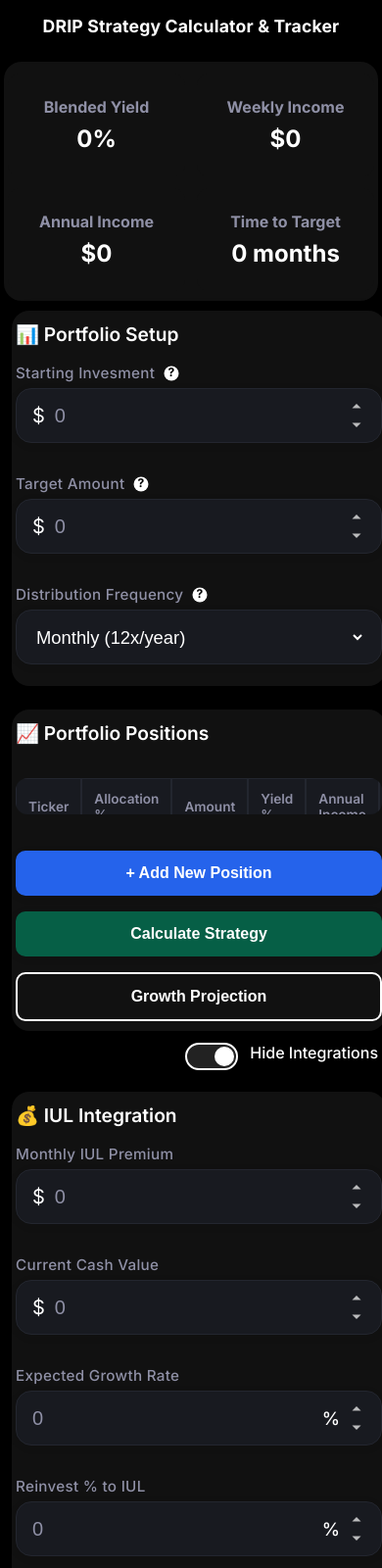
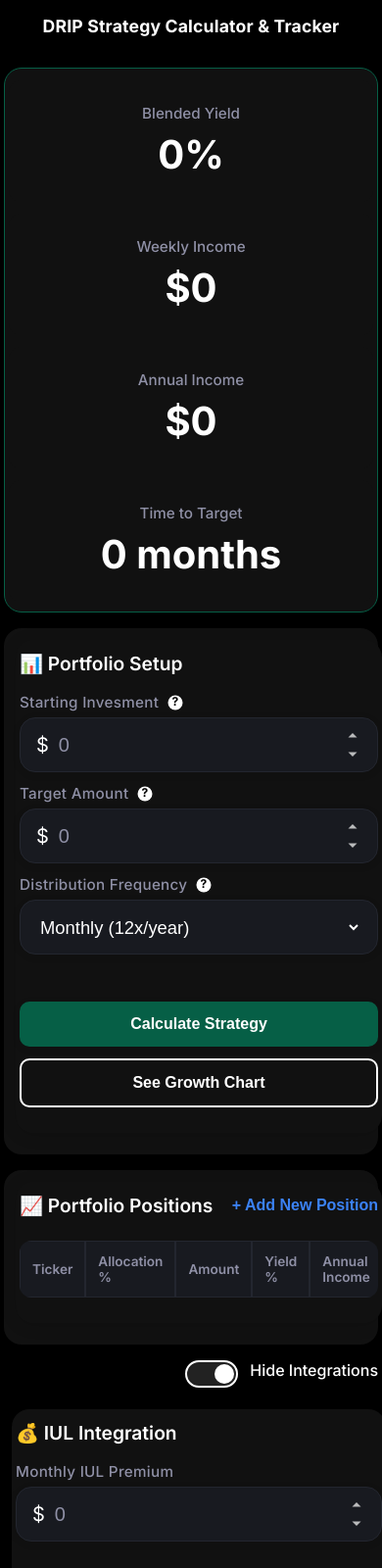
Before and after one commit to ajordant1989/Drip_Strategy, a plain HTML site: page Drip_Strategy.html in a window 390 px wide. Shown: the top 1600 px of the page at 98% size. Drawn offline with nearby package versions, Linux system fonts and the light colour scheme.

Commit message:
Refactor portfolio layout and update button styles
Reorganized the portfolio setup and positions sections for improved layout and responsiveness. Added new button styles for 'Calculate Strategy' and 'Add New Position', replaced button groups with a unified action bar, and updated table and result card styles for better mobile compatibility.

```diff
--- a/Drip_Strategy.html
+++ b/Drip_Strategy.html
@@ -34,8 +34,9 @@
                 <div class="value" id="timeToTarget">0 months</div>
             </div>
         </div>
-        <div class="portfolio-grid">
-            <div class="card portfolio-setup" style="display: flex;">
+
+        <section class="full-width" style="margin-bottom: 16px;">
+            <div class="card portfolio-setup">
                 <h2>📊 Portfolio Setup</h2>
                 <div class="input-group">
                     <div style="display: flex; flex-direction: column; position: relative;">
@@ -96,8 +97,7 @@
                             </div>
                         </div>
                     </div>
-                </div>
-                <div class="" style="display: flex; flex-direction: column;">
+                    <div style="display: flex; flex-direction: column; position: relative;">
                         <label for="distributionFreq" style="display: flex; align-items: center;">
                             Distribution Frequency
                             <span class="tooltip-icon" tabindex="0" style="margin-left: 8px;">
@@ -123,9 +123,21 @@
                         </div>
                     </div>
                 </div>
+                <div class="action-buttons">
+                    <button class="btn btn-green" onclick="calculateResults()">Calculate Strategy</button>
+                    <button class="projection-btn" onclick="scrollToProjection()">See Growth Chart</button>
+                </div>
+            </div>
+        </section>
 
+        <section class="full-width" style="margin-bottom: 16px;">
             <div class="card portfolio-positions">
-                <h2>📈 Portfolio Positions</h2>
+                <div style="display: flex; align-items: center; justify-content: space-between; margin-bottom: 8px;">
+                    <h2 style="margin: 0;">📈 Portfolio Positions</h2>
+                    <button class="add-position-text-btn" onclick="openAddPositionModal()" type="button">+ Add New
+                        Position
+                    </button>
+                </div>
                 <div id="allocationError" class="error-message" style="display: none;"></div>
                 <table class="portfolio-table" id="portfolioTable">
                     <thead>
@@ -142,15 +154,8 @@
                     <tbody id="portfolioBody">
                     </tbody>
                 </table>
-                <div class="button-group">
-                    <div class="main-action-btns">
-                        <button class="btn" onclick="openAddPositionModal()">+ Add New Position</button>
-                        <button class="btn" onclick="calculateResults()">Calculate Strategy</button>
             </div>
-                    <button class="projection-btn" onclick="scrollToProjection()">Growth Projection</button>
-                </div>
-            </div>
-        </div>
+        </section>
 
         <!-- Integration Grid Toggle Switch -->
         <div style="width:100%; display:flex; justify-content:flex-end; margin-bottom:16px;">
--- a/global.css
+++ b/global.css
@@ -33,7 +33,7 @@ body {
 
 h1 {
     color: #fff;
-    font-size: 3.2rem;
+    font-size: 2.2rem;
     font-weight: 700;
     margin-top: 48px;
     margin-bottom: 32px;
@@ -185,6 +185,47 @@ select::placeholder {
     color: #222;
 }
 
+/* Green button style for Calculate Strategy */
+.btn-green {
+    background: #065f46;
+    color: #fff;
+    border: none;
+    border-radius: 10px;
+    padding: 14px 0;
+    font-size: 1rem;
+    font-weight: 600;
+    cursor: pointer;
+    width: 100%;
+    box-shadow: 0 2px 8px rgba(0, 0, 0, 0.08);
+    transition: background 0.2s, color 0.2s;
+}
+
+.btn-green:hover {
+    background: #064e3b;
+    color: #fff;
+}
+
+/* Blue button style for Add New Position */
+.btn-blue {
+    background: #2563eb;
+    color: #fff;
+    border: none;
+    border-radius: 10px;
+    padding: 14px 0;
+    font-size: 1rem;
+    font-weight: 600;
+    cursor: pointer;
+    width: 30%;
+    margin: 0 auto;
+    box-shadow: 0 2px 8px rgba(0, 0, 0, 0.08);
+    transition: background 0.2s, color 0.2s;
+}
+
+.btn-blue:hover {
+    background: #1d4ed8;
+    color: #fff;
+}
+
 .button-group {
     display: flex;
     flex-direction: column;
@@ -254,9 +295,9 @@ select::placeholder {
 }
 
 .projection-btn:hover {
-    background: #181A20;
+    background: #000;
     color: #fff;
-    border-color: #2563eb;
+    border-color: #FF;
 }
 
 /* Portfolio Table Styles */
@@ -265,13 +306,13 @@ select::placeholder {
     color: #fff;
     border-radius: 12px;
     width: 100%;
-    max-width: 1280px;
     margin: 16px 0;
     font-size: 0.95rem;
     border-collapse: separate;
     border-spacing: 0;
     overflow-x: auto;
     display: block;
+    table-layout: fixed;
 }
 
 .portfolio-table th {
@@ -305,12 +346,11 @@ select::placeholder {
     min-width: 40px;
     max-width: 80px;
     box-sizing: border-box;
-    text-align: right;
 }
 
 .portfolio-table td > div {
     flex: 1;
-    min-width: 80px;
+    min-width: 0;
     padding: 12px;
     box-sizing: border-box;
 }
@@ -333,7 +373,10 @@ select::placeholder {
     box-sizing: border-box;
     table-layout: fixed;
     overflow-x: auto;
-    display: table;
+    display: flex;
+    flex-direction: column;
+    height: 100%;
+    min-height: 0;
 }
 
 .projection-table thead {
@@ -390,10 +433,11 @@ select::placeholder {
 .results {
     display: flex;
     flex-direction: row;
-    gap: 20px;
-    margin: 32px 0;
+    gap: 16px;
+    margin: 16px 0;
     width: 100%;
     max-width: 1280px;
+    border: 1px solid #065f46;
 }
 
 .result-card {
@@ -408,13 +452,14 @@ select::placeholder {
 }
 
 .result-card h3 {
-    font-size: 1rem;
+    font-size: 0.95rem;
+    font-weight: 500;
     margin-bottom: 8px;
     color: #8F90A6;
 }
 
 .result-card .value {
-    font-size: 1.5rem;
+    font-size: 2.5rem;
     font-weight: 700;
 }
 
@@ -653,6 +698,7 @@ select::placeholder {
     display: flex;
     flex-direction: column;
     align-items: stretch;
+    min-height: 0;
     height: 100%;
 }
 
@@ -670,11 +716,45 @@ select::placeholder {
 .card.portfolio-positions {
     align-self: stretch;
     height: 100%;
+    width: 100%;
+    max-width: none;
 }
 
 /* Fix for overflow: ensure card content does not overflow */
 .card {
     overflow: visible;
+}
+
+/* Portfolio section: stack setup above positions, both full width */
+.portfolio-section {
+    display: flex;
+    flex-direction: column;
+    gap: 24px;
+    width: 100%;
+    max-width: 1280px;
+}
+
+/* Portfolio setup inputs: row on desktop, stacked on mobile */
+.portfolio-setup-inputs {
+    display: flex;
+    flex-direction: row;
+    gap: 24px;
+    width: 100%;
+}
+
+.portfolio-setup-inputs .input-group {
+    flex: 1 1 0;
+    min-width: 0;
+}
+
+@media (max-width: 900px) {
+    .portfolio-setup-inputs {
+        flex-direction: column;
+        gap: 12px;
+    }
+    .portfolio-section {
+        gap: 16px;
+    }
 }
 
 /* Responsive: stack on mobile */
@@ -686,23 +766,6 @@ select::placeholder {
     .portfolio-setup,
     .portfolio-positions {
         width: 100%;
-    }
-}
-
-/* Responsive: stack results on mobile */
-@media (max-width: 600px) {
-    .results {
-        display: grid !important;
-        grid-template-columns: 1fr 1fr !important;
-        grid-template-rows: 1fr 1fr !important;
-        gap: 12px !important;
-        margin: 10px 0;
-    }
-    .result-card {
-        width: 100% !important;
-        margin: 0 !important;
-        text-align: center;
-        min-width: 0;
     }
 }
 
@@ -783,30 +846,10 @@ select::placeholder {
     }
 }
 
-/* Table scroll wrapper for horizontal scrolling on mobile */
-.table-scroll {
-    width: 100%;
-}
-
-@media (max-width: 600px) {
-    .table-scroll {
-        overflow-x: auto;
-        -webkit-overflow-scrolling: touch;
-    }
-    .projection-table {
-        min-width: 600px;
-        width: 100%;
-        /* Remove vertical scrolling */
-        max-height: none;
-        height: auto;
-    }
-}
-
 /* Make tables horizontally scrollable on small screens */
 .portfolio-table,
- {
+.projection-table {
     overflow-x: auto;
-    height: 100%;
     display: block;
 }
 
@@ -939,6 +982,7 @@ input[type="number"] {
     background: #181A20;
     color: #fff;
     border-radius: 8px;
+    border: 1.5px solid #23262F;
     padding: 10px 16px;
     font-size: 0.95rem;
     font-weight: 500;
@@ -1003,7 +1047,7 @@ input[type="number"] {
     display: flex;
     flex-direction: row;
     gap: 20px;
-    margin: 32px 0;
+    margin: 16px 0;
     width: 100%;
     max-width: 1280px;
 }
@@ -1020,34 +1064,80 @@ input[type="number"] {
 }
 
 /* Responsive: stack results on mobile */
-@media (max-width: 600px) {
+@media (max-width: 900px) {
     .results {
-        display: grid !important;
-        grid-template-columns: 1fr 1fr !important;
-        grid-template-rows: 1fr 1fr !important;
-        gap: 12px !important;
-        margin: 10px 0;
+        flex-direction: column;
+        gap: 12px;
     }
     .result-card {
-        width: 100% !important;
-        margin: 0 !important;
-        text-align: center;
-        min-width: 0;
+        margin-bottom: 0;
     }
 }
 
-/* --- End STRIKE-inspired style update --- */
+/* Action buttons styles */
+.action-buttons {
+    display: flex;
+    flex-direction: row;
+    gap: 16px;
+    width: 100%;
+    max-width: 420px;
+    margin: 24px auto 0 auto;
+    justify-content: center;
+}
 
-/* Make projection tables horizontally scrollable on mobile */
+.action-buttons .btn,
+.action-buttons .projection-btn {
+    flex: 1 1 0;
+    min-width: 0;
+    margin: 0;
+    width: 100%;
+}
+
 @media (max-width: 600px) {
-    .projection-table {
-        display: block;
-        width: 100%;
-        overflow-x: auto;
-        min-width: 600px;
-        /* Prevent squishing columns */
-        /* No vertical scrolling */
-        max-height: none;
-        height: auto;
+    .action-buttons {
+        flex-direction: column;
+        gap: 12px;
+        max-width: 100%;
+        margin: 16px 0;
     }
 }
+
+@media (min-width: 900px) {
+    .portfolio-setup .input-group {
+        flex-direction: row;
+        gap: 32px;
+        align-items: flex-end;
+    }
+    .portfolio-setup .input-group > div {
+        flex: 1 1 0;
+    }
+    .portfolio-setup .input-group > div:not(:last-child) {
+        margin-bottom: 0 !important;
+    }
+}
+@media (max-width: 899px) {
+    .portfolio-setup .input-group {
+        flex-direction: column;
+        gap: 0;
+    }
+}
+
+/* New text button style for Add Position */
+.add-position-text-btn {
+    background: none;
+    border: none;
+    color: #3B82F6;
+    font-size: 1rem;
+    font-weight: 600;
+    cursor: pointer;
+    padding: 0;
+    margin: 0;
+    transition: color 0.2s;
+}
+
+.add-position-text-btn:hover {
+    color: #3B82F6;
+    text-decoration: underline;
+}
+
+/* --- End STRIKE-inspired style update --- */
```
Lines whose indentation alone changed are shown as unchanged.
